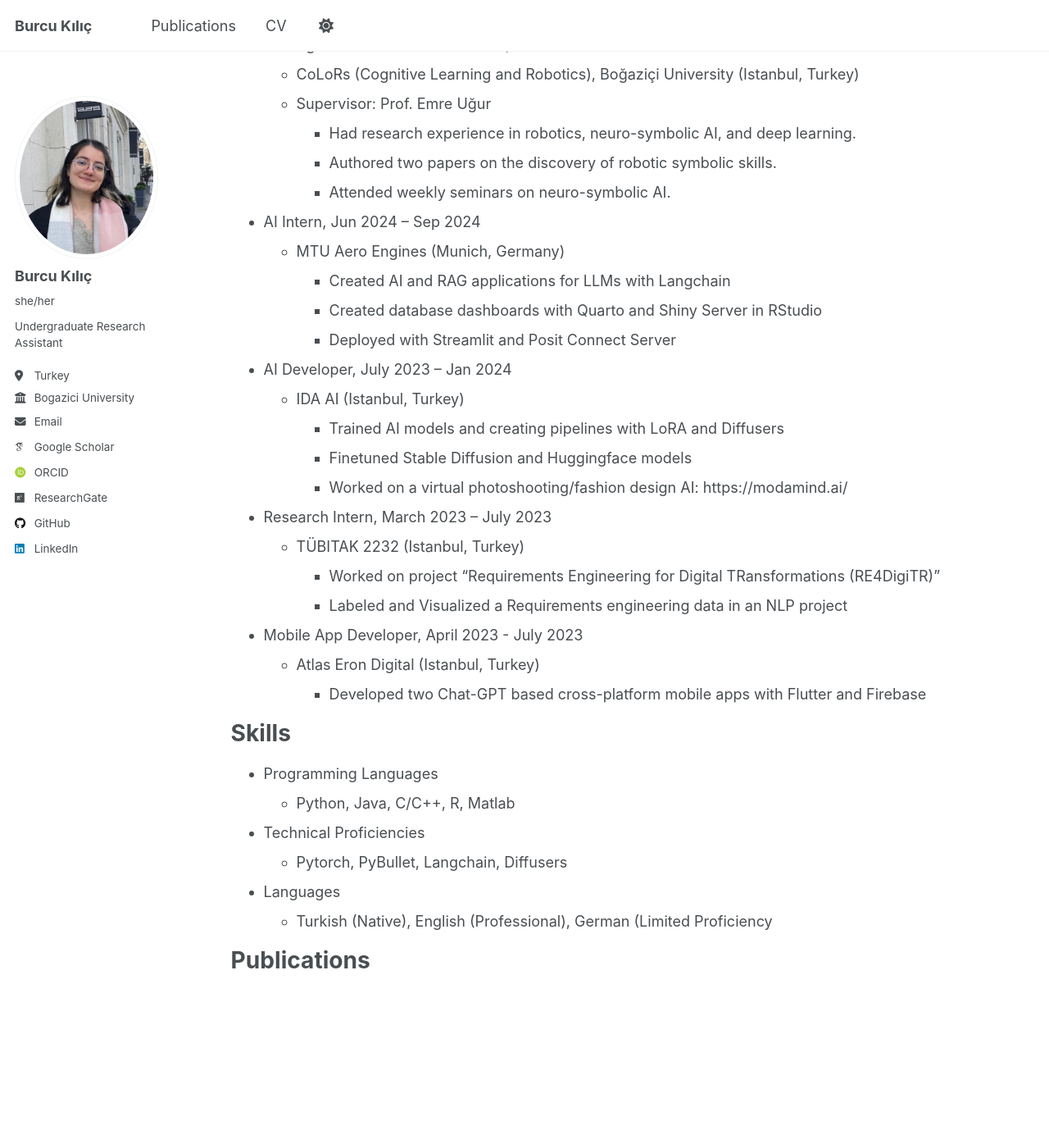
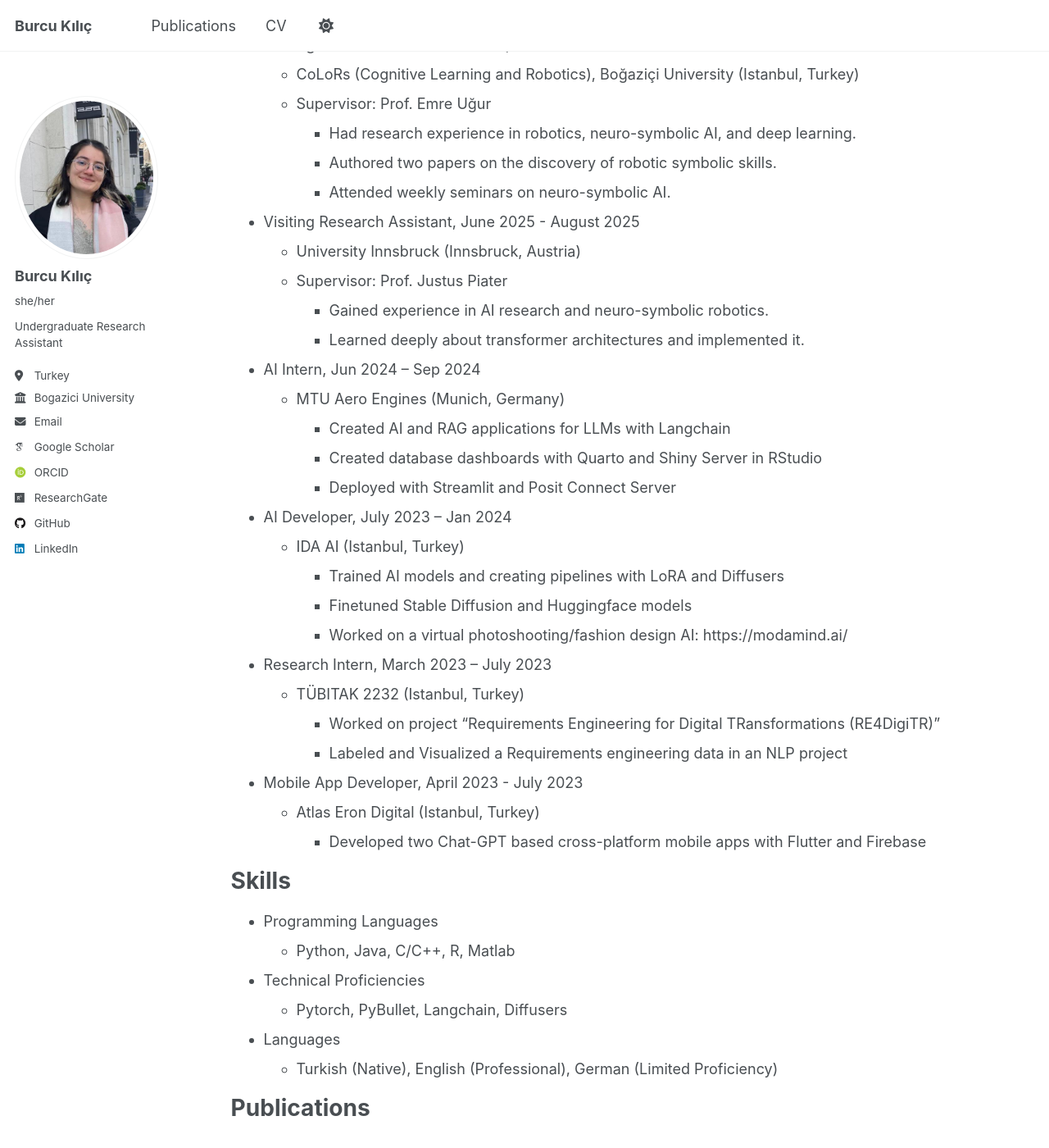
Before and after one commit to burcukilic/burcukilic.github.io, a Jekyll site: the page built from _pages/cv.md, in a window 1280 px wide and 1400 px high, scrolled down 384 px. Shown: the whole window at 82% size. Built offline with Jekyll 4.4.1, drawn with Linux system fonts in a browser that asks for light colours; some web fonts are replaced.

Commit message:
Add visiting research assistant experience to CV

```diff
--- a/_pages/cv.md
+++ b/_pages/cv.md
@@ -25,6 +25,12 @@ Work experience
     * Authored two papers on the discovery of robotic symbolic skills.
     * Attended weekly seminars on neuro-symbolic AI.
 
+
+* Visiting Research Assistant, June 2025 - August 2025
+  * University Innsbruck (Innsbruck, Austria)
+  * Supervisor: Prof. Justus Piater
+    * Gained experience in AI research and neuro-symbolic robotics.
+    * Learned deeply about transformer architectures and implemented it.
 
 * AI Intern, Jun 2024 – Sep 2024
   * MTU Aero Engines (Munich, Germany)
@@ -58,7 +64,7 @@ Skills
 * Technical Proficiencies
   * Pytorch, PyBullet, Langchain, Diffusers
 * Languages
-  * Turkish (Native), English (Professional), German (Limited Proficiency
+  * Turkish (Native), English (Professional), German (Limited Proficiency)
 
 Publications
 ======
```
